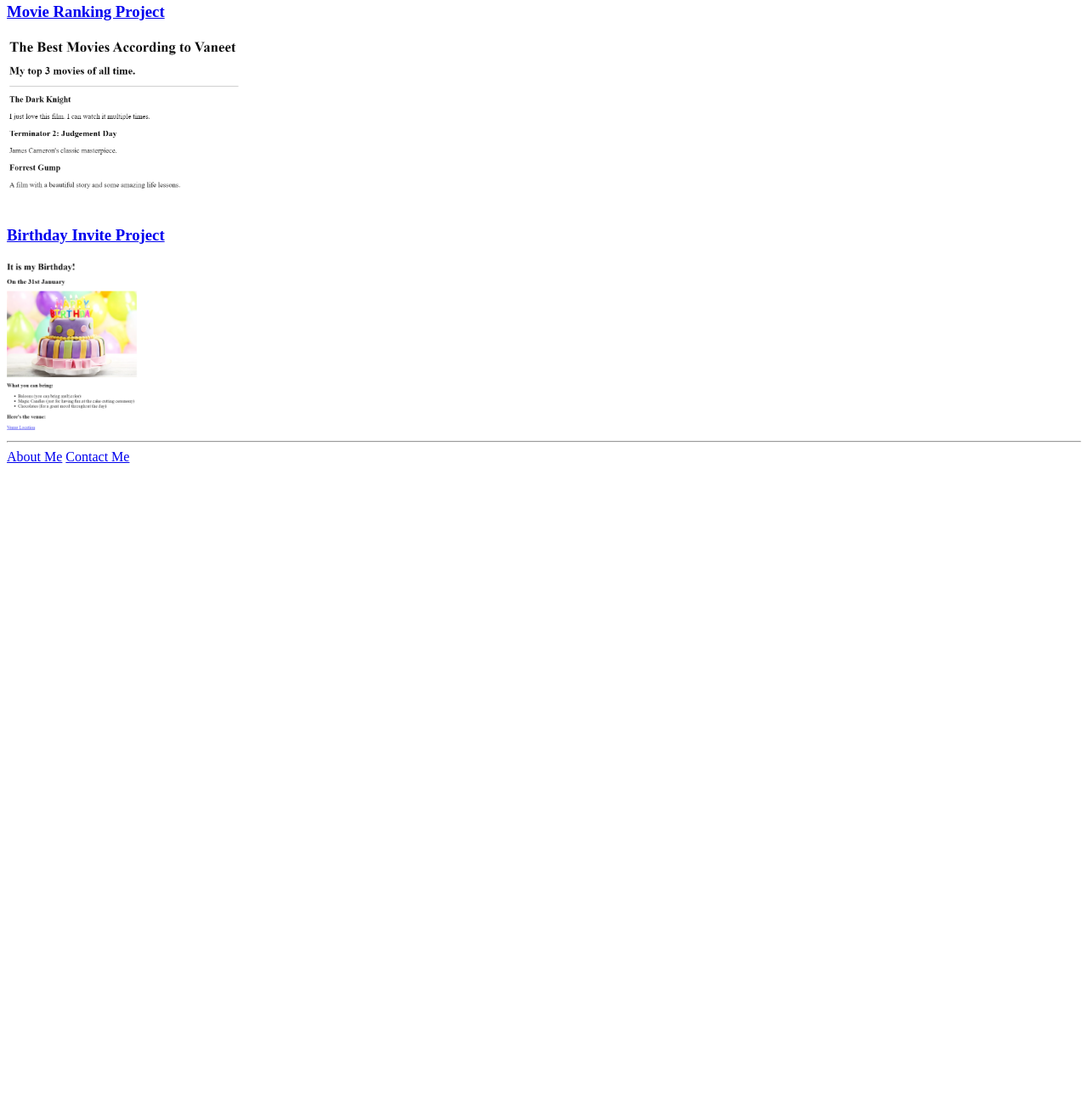
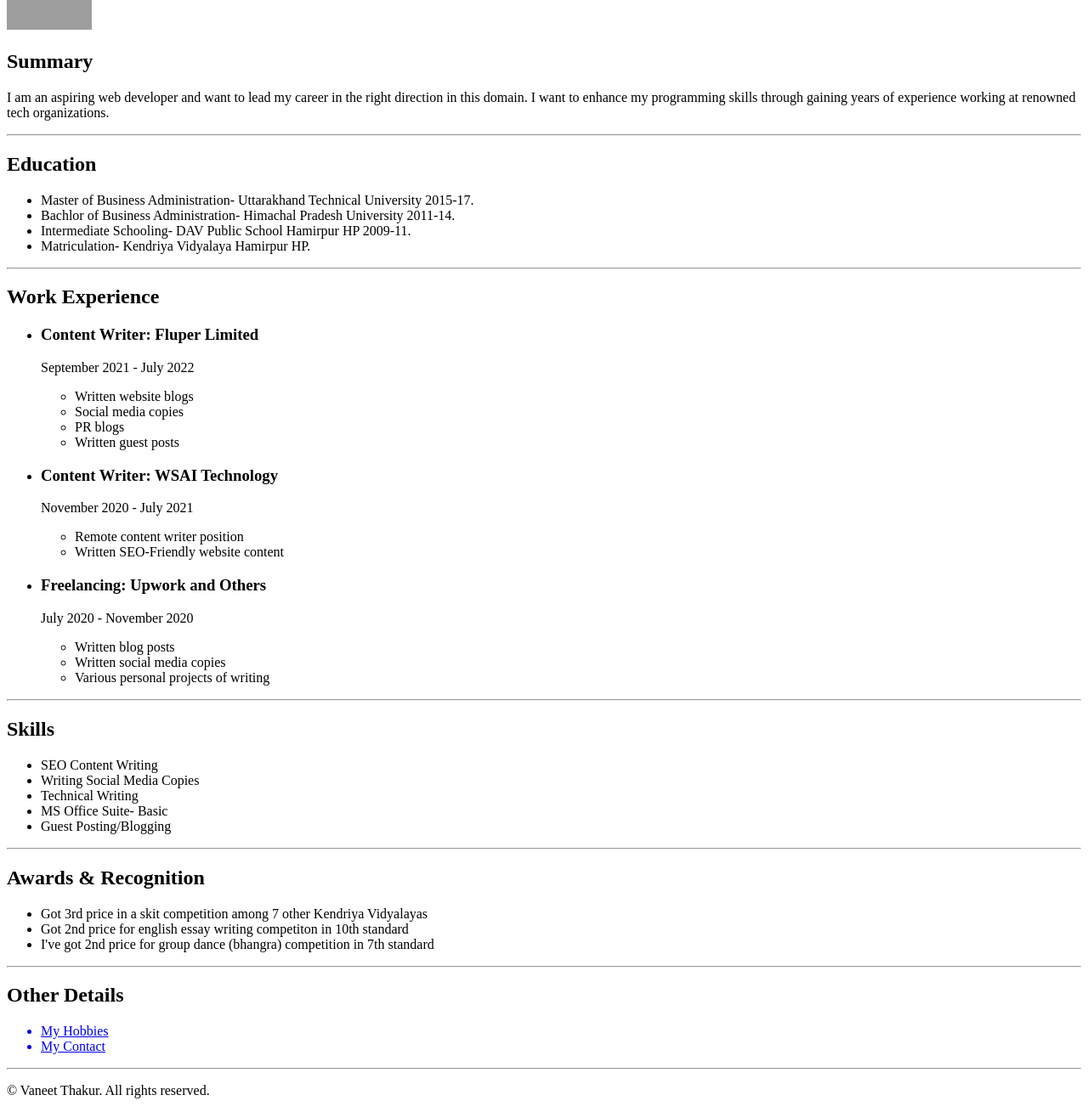
Before and after one commit to Vaneet321/html-portfolio, a plain HTML site: page index.html in a window 1280 px wide. Shown: the part 145-1454 px from the top of the page at 85% size. Before the commit the page ends 800 px from the top, so only its background shows below. Drawn offline with Linux system fonts and the light colour scheme; grey boxes are pictures that could not be loaded.

Commit message:
Add files via upload

```diff
--- a/index.html
+++ b/index.html
@@ -1,22 +1,76 @@
-
 <!DOCTYPE html>
 <html lang="en">
-
 <head>
     <meta charset="UTF-8">
-    <title>Vaneet Thakur's Portfolio</title>
+    <meta name="viewport" content="width=device-width, initial-scale=1.0">
+    <title>My Resume</title>
 </head>
+<body>
+<h1>Vaneet Kumar Thakur</h1>
+<img src="./Resume Photos/IMG_20221026_164410.jpg" alt="Vaneet Thakur Image" width="100" height="100">
 
-<body>
-    <h1>Vaneet Thakur's Portfolio</h1>
-    <h2>Hi. I'm a Web Developer</h2>
-    <hr />
-    <h3><a href="./public/movie-ranking.html">Movie Ranking Project</a></h3>
-    <img src="./assets/images/Screenshot 2024-10-10 181006.png" alt="Movie Ranking Project" height="200px">
-    <h3><a href="./public/birthday-invite.html">Birthday Invite Project</a></h3>
-    <img src="./assets/images/Screenshot 2024-10-10 183403.png" alt="Birthday Invite Project" height="200px">
-    <hr />
-    <a href="./public/about.html">About Me</a>
-    <a href="./public/contact.html">Contact Me</a>
+<h2>Summary</h2>
+<p>I am an aspiring web developer and want to lead my career in the right direction in this domain. I want to enhance my programming skills through gaining years of experience working at renowned tech organizations.</p>
+<hr>
+<h2>Education</h2>
+<ul>
+    <li>Master of Business Administration- Uttarakhand Technical University 2015-17.</li>
+    <li>Bachlor of Business Administration- Himachal Pradesh University 2011-14.</li>
+    <li>Intermediate Schooling- DAV Public School Hamirpur HP 2009-11.</li>
+    <li>Matriculation- Kendriya Vidyalaya Hamirpur HP.</li>
+</ul>
+<hr>
+<h2>Work Experience</h2>
+<ul>
+    <li><h3>Content Writer: Fluper Limited</h3></li>
+    <p>September 2021 - July 2022</p>
+    <ul>
+        <li>Written website blogs</li>
+        <li>Social media copies</li>
+        <li>PR blogs</li>
+        <li>Written guest posts</li>
+    </ul>
+
+    <li><h3>Content Writer: WSAI Technology</h3></li>
+    <p>November 2020 - July 2021</p>
+    <ul>
+        <li>Remote content writer position</li>
+        <li>Written SEO-Friendly website content</li>
+    </ul>
+
+    <li><h3>Freelancing: Upwork and Others</h3></li>
+    <p>July 2020 - November 2020</p>
+    <ul>
+        <li>Written blog posts</li>
+        <li>Written social media copies</li>
+        <li>Various personal projects of writing</li>
+    </ul>
+</ul>
+<hr>
+<h2>Skills</h2>
+<ul>
+    <li>SEO Content Writing</li>
+    <li>Writing Social Media Copies</li>
+    <li>Technical Writing</li>
+    <li>MS Office Suite- Basic</li>
+    <li>Guest Posting/Blogging</li>
+</ul>
+<hr>
+<h2>Awards & Recognition</h2>
+<ul>
+    <li>Got 3rd price in a skit competition among 7 other Kendriya Vidyalayas</li>
+    <li>Got 2nd price for english essay writing competiton in 10th standard</li>
+    <li>I've got 2nd price for group dance (bhangra) competition in 7th standard</li>
+</ul>
+<hr>
+<h2>Other Details</h2>
+<ul>
+    <a href="./Resume Links/Hobbies.html"><li>My Hobbies</li></a>
+    <a href="./Resume Links/Contact.html"><li>My Contact</li></a>
+</ul>
+<hr>
+<footer>
+    <p>&copy; Vaneet Thakur. All rights reserved.</p>           <!--Used HTML Entity &copy;-->
+</footer>
 </body>
 </html>
```
Also changed, not shown: Resume Links/Contact.html (added, +6 -0 lines), Resume Links/Hobbies.html (added, +6 -0 lines), 1 other file.
